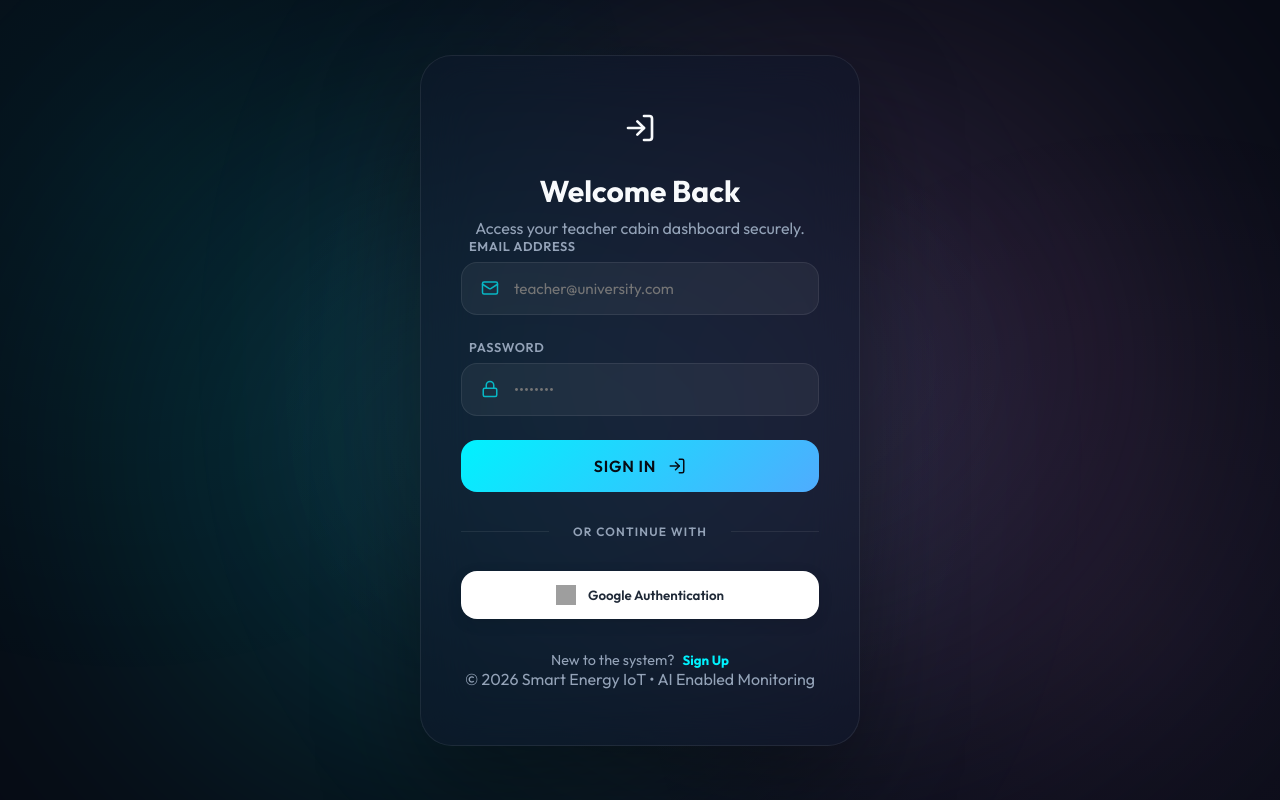
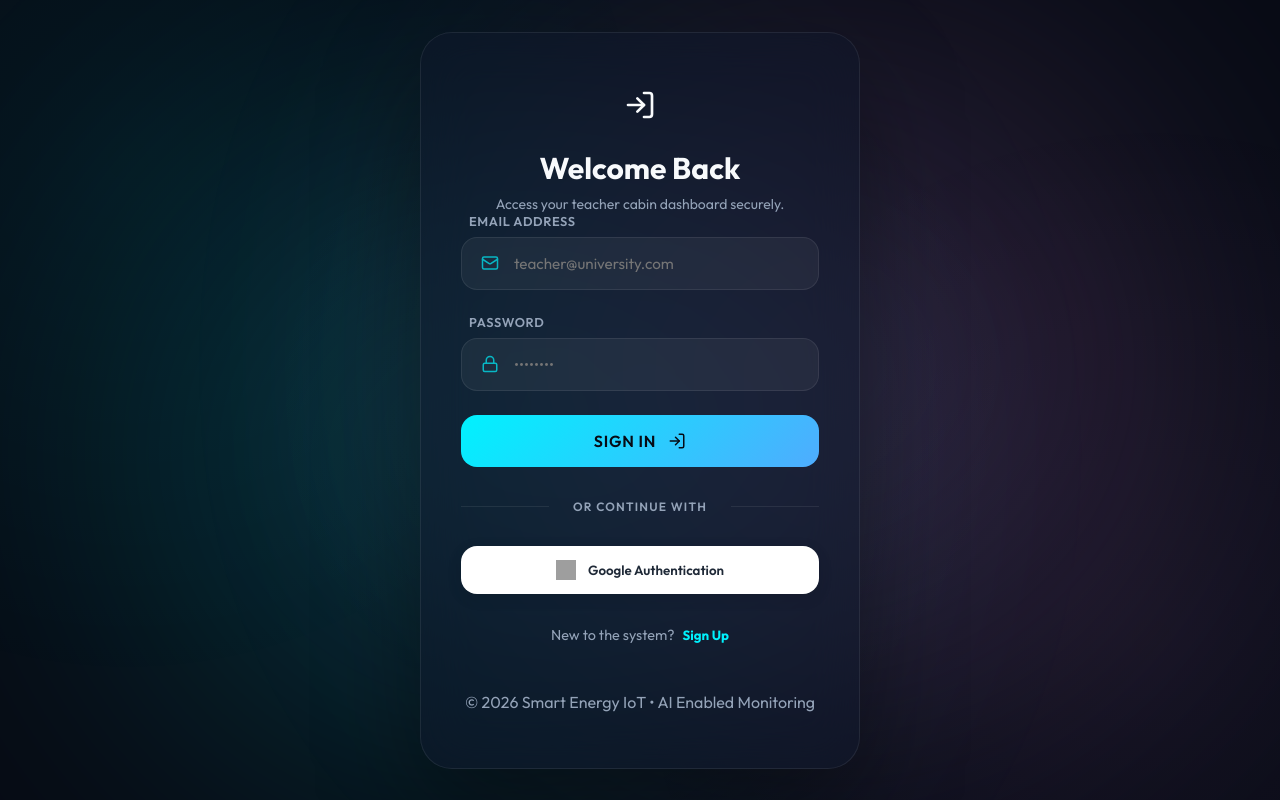
Before and after one commit to umar689/Final_yr_project, a React (Vite) app: page / in a window 1280 px wide. Built offline with nearby package versions, Linux system fonts and the light colour scheme; no server answers; grey boxes are pictures that could not be loaded.

Commit message:
Centered footer tagline and added utility classes

```diff
--- a/src/index.css
+++ b/src/index.css
@@ -494,6 +494,11 @@ h1.main-title {
 .font-bold { font-weight: 700; }
 .mb-2 { margin-bottom: 0.5rem; }
 .mb-6 { margin-bottom: 1.5rem; }
+.text-center { text-align: center; }
+.text-muted { color: var(--text-muted); }
+.text-sm { font-size: 0.875rem; }
+.mt-12 { margin-top: 3rem; }
+.pb-8 { padding-bottom: 2rem; }
 
 /* ─── AI Refresh Button ─────────────────────────────── */
 .ai-refresh-btn {
```
